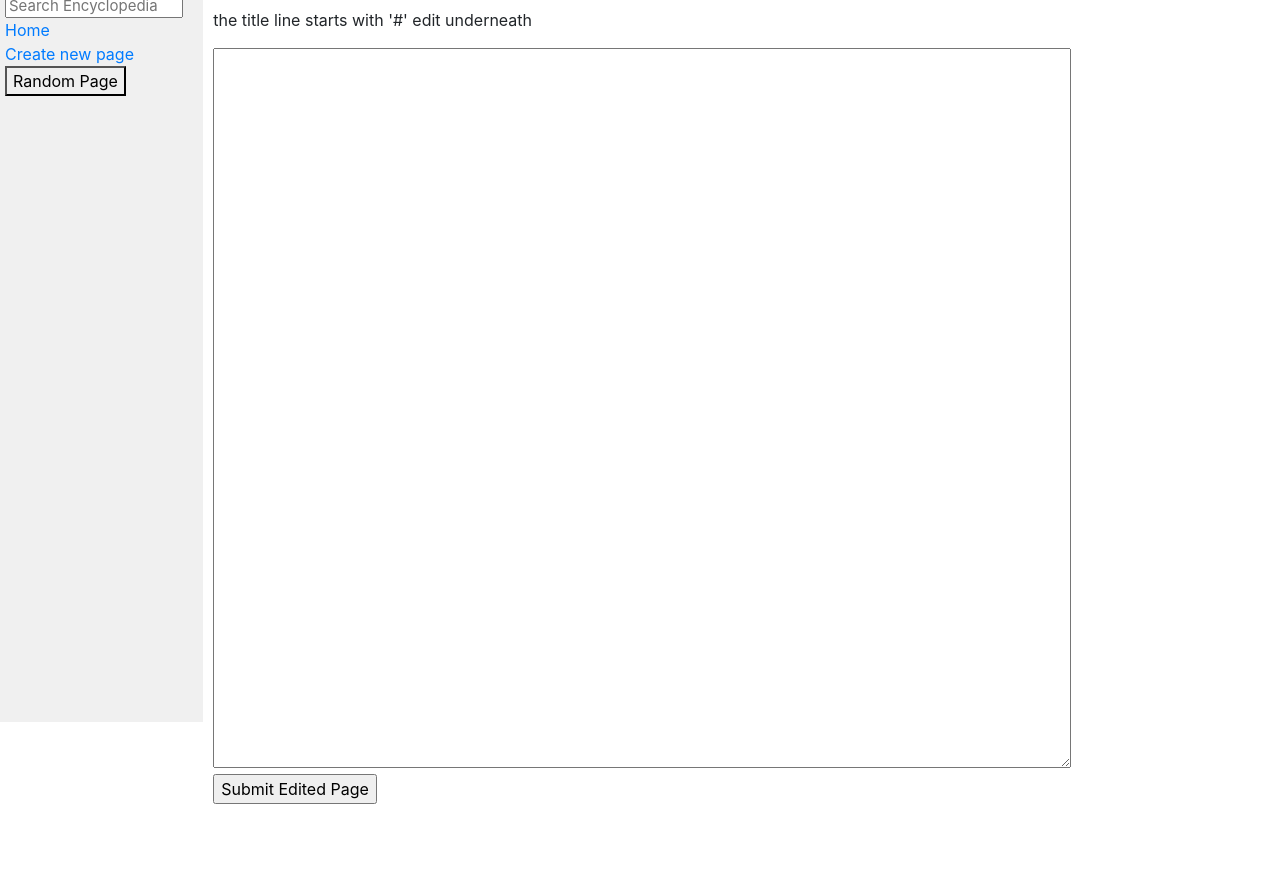
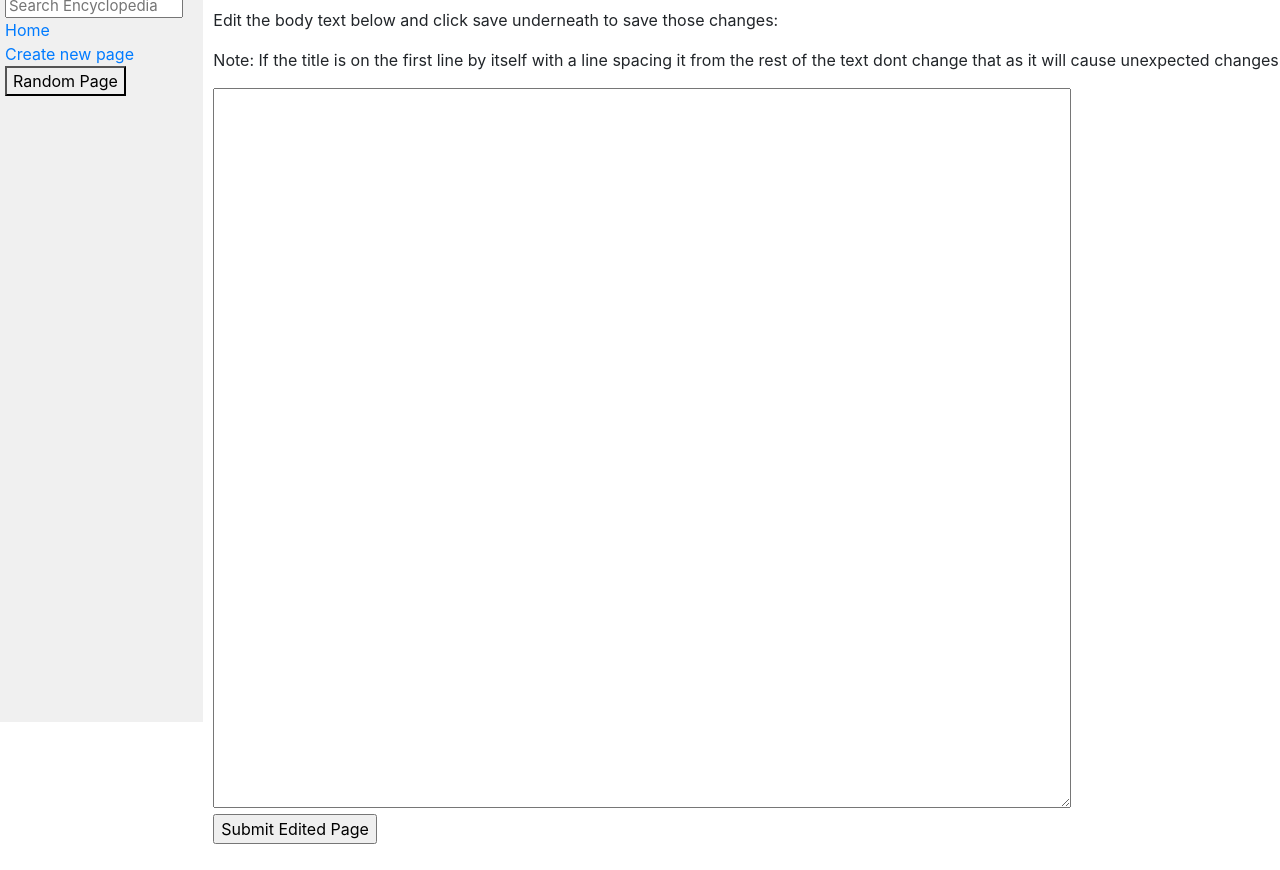
Before and after one commit to Marwanishere/Wiki, a Django app: template encyclopedia/templates/encyclopedia/editfile.html in a window 1280 px wide. Shown: the part 78-948 px from the top of the page. Before the commit the page ends 882 px from the top, so only its background shows below. Run offline with Django 3.2, Linux system fonts and the light colour scheme; the template is opened without the code that fills it, so the values that code supplies are empty; some libraries are stand-ins or nearby versions.

Commit message:
changed notice warning on the edit page

```diff
--- a/encyclopedia/templates/encyclopedia/editfile.html
+++ b/encyclopedia/templates/encyclopedia/editfile.html
@@ -9,7 +9,8 @@
           <!-- below two lines made with cs50.ai chatbot assistance -->
           <input type="hidden" name="title" value="{{ title }}">
           <input type="hidden" name="get" value="{{ get }}">
-          <p>the title line starts with '#' edit underneath</p>
+          <p>Edit the body text below and click save underneath to save those changes:</p>
+          <p>Note: If the title is on the first line by itself with a line spacing it from the rest of the text dont change that as it will cause unexpected changes:</p>
           <textarea id="editpage" name="editpage" rows="4" cols ="50">{{ old_content }}</textarea><br>
           <input type="submit" value="Submit Edited Page">
 
```
Also changed, not shown: entries/CSS.md (+2 -1 lines).
